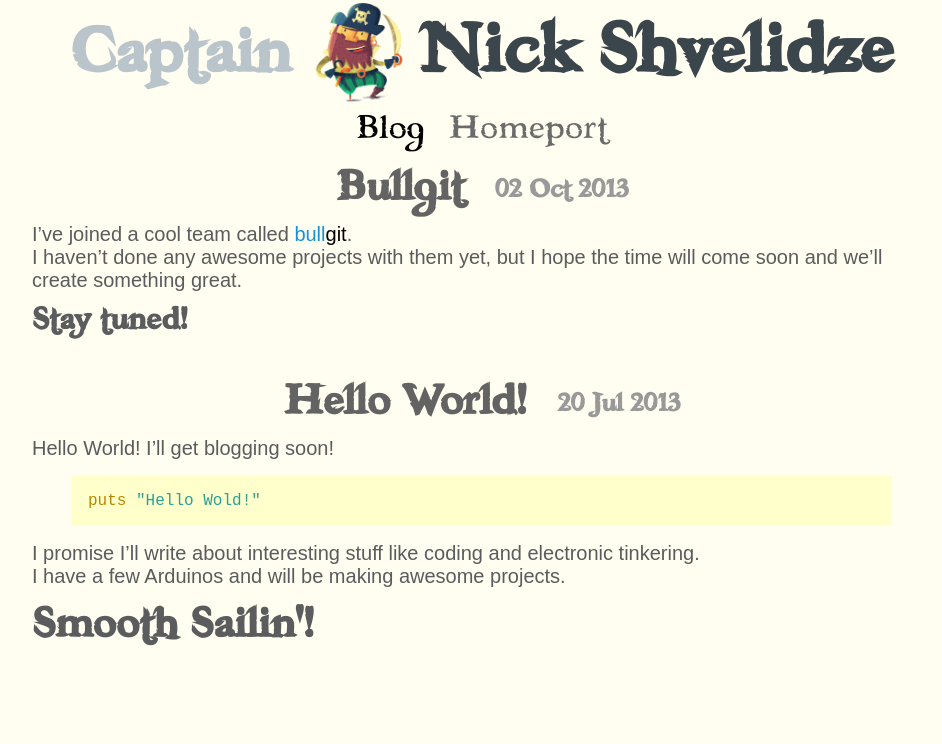
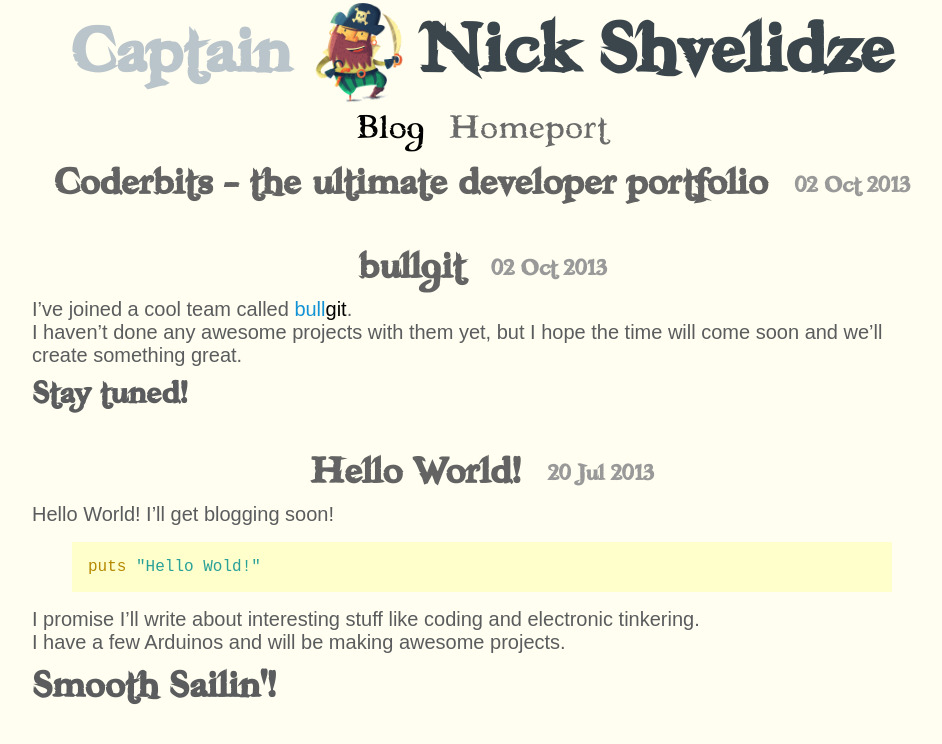
Before and after one commit to shvelo/blog.pirrate.me, a Jekyll site: the page built from index.html, in a window 1280 px wide. Shown: the top 744 px of the page, without its empty margins (158-1100 px from the left). Built offline with Jekyll 4.4.1, drawn with Linux system fonts in a browser that asks for light colours; nearby versions of some CDN libraries; Markdown is read by kramdown in place of the engine named in the settings; comment, search, counter and statistics services are not loaded.

```diff
--- a/_config.yml
+++ b/_config.yml
@@ -4,7 +4,7 @@ pygments: true
 timezone: Asia/Tbilisi
 relative_permalinks: true
 permalink: /:year/:title
-markdown: maruku
+markdown: kramdown
 baseurl: /
 url: http://blog.pirrate.me
 excerpt_separator: "<!--more-->"
--- /dev/null
+++ b/_posts/2013-10-02-Coderbits---the-ultimate-developer-portfolio.md
@@ -0,0 +1,4 @@
+---
+layout: post
+title: "Coderbits - the ultimate developer portfolio"
+---
--- a/css/main.css
+++ b/css/main.css
@@ -43,8 +43,8 @@ h1, h2, h3, h4, h5, h6 {
   margin-bottom: .1em;
 }
 
-h1 { font-size: 3em; }
-h2 { font-size: 2.6em }
+h1 { font-size: 2.6em; }
+h2 { font-size: 2.4em }
 h3 { font-size: 2.2em }
 h4 { font-size: 1.8em }
 h5 { font-size: 1.4em }
@@ -122,13 +122,11 @@ h6 { font-size: 1.4em }
 #container #content .post .title {
   margin-top: .1em;
   margin-bottom: .1em;
-  font-size: 3em;
   text-align: center;
 }
 
 #container #content .post .title a {
   color: #636363;
-  text-transform: capitalize;
 }
 
 #container #content .post .title a small {
--- /dev/null
+++ b/js/script.js
@@ -0,0 +1,8 @@
+// Google Analytics
+(function(i,s,o,g,r,a,m){i['GoogleAnalyticsObject']=r;i[r]=i[r]||function(){
+(i[r].q=i[r].q||[]).push(arguments)},i[r].l=1*new Date();a=s.createElement(o),
+m=s.getElementsByTagName(o)[0];a.async=1;a.src=g;m.parentNode.insertBefore(a,m)
+})(window,document,'script','//www.google-analytics.com/analytics.js','ga');
+
+ga('create', 'UA-42095995-2', 'pirrate.me');
+ga('send', 'pageview');
```
Also changed, not shown: _layouts/default.html (+1 -8 lines).
